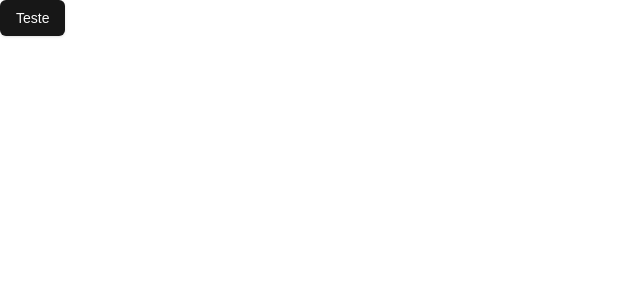
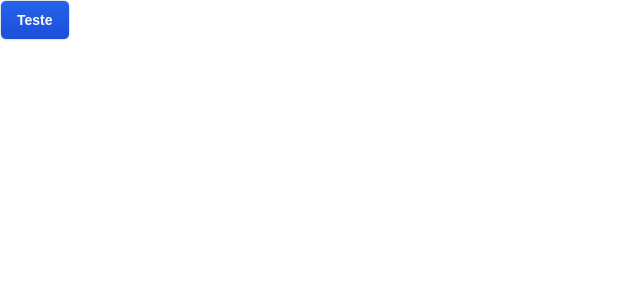
Before and after one commit to Luancss/next14-jira, a Next.js app: page / in a window 1280 px wide. Shown: the top 300 px of the page, without its empty margins (0-640 px from the left). Built offline with nearby package versions, Linux system fonts and the light colour scheme.

Commit message:
Custumizing component

```diff
--- a/src/components/ui/button.tsx
+++ b/src/components/ui/button.tsx
@@ -1,57 +1,60 @@
-import * as React from "react"
-import { Slot } from "@radix-ui/react-slot"
-import { cva, type VariantProps } from "class-variance-authority"
+import * as React from "react";
+import { Slot } from "@radix-ui/react-slot";
+import { cva, type VariantProps } from "class-variance-authority";
 
-import { cn } from "@/lib/utils"
+import { cn } from "@/lib/utils";
 
 const buttonVariants = cva(
-  "inline-flex items-center justify-center whitespace-nowrap rounded-md text-sm font-medium transition-colors focus-visible:outline-none focus-visible:ring-1 focus-visible:ring-ring disabled:pointer-events-none disabled:opacity-50",
+  "inline-flex items-center justify-center whitespace-nowrap rounded-md text-sm font-semibold transition-colors focus-visible:outline-none focus-visible:ring-1 focus-visible:ring-ring disabled:pointer-events-none disabled:bg-neutral-100 disabled:from-neutral-100 disabled:to-neutral-100 disabled:text-neutral-300 border border-neutral-200 shadow-sm",
   {
     variants: {
       variant: {
-        default:
-          "bg-primary text-primary-foreground shadow hover:bg-primary/90",
+        primary:
+          "bg-gradient-to-b from-blue-600 to-blue-700 text-primary-foreground hover:from-blue-700 hover:to-blue-700",
         destructive:
-          "bg-destructive text-destructive-foreground shadow-sm hover:bg-destructive/90",
+          "bg-gradient-to-b from-amber-600 to-amber-700 text-destructive-foreground hover:from-amber-700 hover:to-amber-700",
         outline:
           "border border-input bg-background shadow-sm hover:bg-accent hover:text-accent-foreground",
-        secondary:
-          "bg-secondary text-secondary-foreground shadow-sm hover:bg-secondary/80",
-        ghost: "hover:bg-accent hover:text-accent-foreground",
-        link: "text-primary underline-offset-4 hover:underline",
+        secondary: "bg-white text-black hover:bg-neutral-100",
+        ghost:
+          "border-transparent shadow-none hover:bg-accent hover:text-accent-foreground",
+        muted: "bg-neutral-200 text-neutral-600 hover:bg-neutral-200/80",
+        teritary:
+          "bg-blue-100 text-blue-200 border-transparent hover:bg-blue-200 shadow-none",
       },
       size: {
-        default: "h-9 px-4 py-2",
-        sm: "h-8 rounded-md px-3 text-xs",
-        lg: "h-10 rounded-md px-8",
-        icon: "h-9 w-9",
+        default: "h-10 px-4 py-2",
+        sm: "h-8 rounded-md px-3",
+        xs: "h-7 rounded-md px-2 text-xs",
+        lg: "h-12 rounded-md px-8",
+        icon: "h-8 w-8",
       },
     },
     defaultVariants: {
-      variant: "default",
+      variant: "primary",
       size: "default",
     },
   }
-)
+);
 
 export interface ButtonProps
   extends React.ButtonHTMLAttributes<HTMLButtonElement>,
     VariantProps<typeof buttonVariants> {
-  asChild?: boolean
+  asChild?: boolean;
 }
 
 const Button = React.forwardRef<HTMLButtonElement, ButtonProps>(
   ({ className, variant, size, asChild = false, ...props }, ref) => {
-    const Comp = asChild ? Slot : "button"
+    const Comp = asChild ? Slot : "button";
     return (
       <Comp
         className={cn(buttonVariants({ variant, size, className }))}
         ref={ref}
         {...props}
       />
-    )
+    );
   }
-)
-Button.displayName = "Button"
+);
+Button.displayName = "Button";
 
-export { Button, buttonVariants }
+export { Button, buttonVariants };
--- a/src/components/ui/calendar.tsx
+++ b/src/components/ui/calendar.tsx
@@ -60,8 +60,8 @@
         ...classNames,
       }}
       components={{
-        IconLeft: ({ ...props }) => <ChevronLeftIcon className="h-4 w-4" />,
-        IconRight: ({ ...props }) => <ChevronRightIcon className="h-4 w-4" />,
+        IconLeft: () => <ChevronLeftIcon className="h-4 w-4" />,
+        IconRight: () => <ChevronRightIcon className="h-4 w-4" />,
       }}
       {...props}
     />
--- a/src/components/ui/chart.tsx
+++ b/src/components/ui/chart.tsx
@@ -2,11 +2,6 @@
 
 import * as React from "react"
 import * as RechartsPrimitive from "recharts"
-import {
-  NameType,
-  Payload,
-  ValueType,
-} from "recharts/types/component/DefaultTooltipContent"
 
 import { cn } from "@/lib/utils"
 
--- a/src/components/ui/input.tsx
+++ b/src/components/ui/input.tsx
@@ -11,7 +11,7 @@
       <input
         type={type}
         className={cn(
-          "flex h-9 w-full rounded-md border border-input bg-transparent px-3 py-1 text-sm shadow-sm transition-colors file:border-0 file:bg-transparent file:text-sm file:font-medium file:text-foreground placeholder:text-muted-foreground focus-visible:outline-none focus-visible:ring-1 focus-visible:ring-ring disabled:cursor-not-allowed disabled:opacity-50",
+          "flex h-12 w-full rounded-md border border-input bg-transparent px-3 py-1 text-sm shadow-sm transition-colors file:border-0 file:bg-transparent file:text-sm file:font-medium file:text-foreground placeholder:text-muted-foreground focus-visible:outline-none focus-visible:ring-1 focus-visible:ring-ring disabled:cursor-not-allowed disabled:opacity-50",
           className
         )}
         ref={ref}
--- a/src/components/ui/select.tsx
+++ b/src/components/ui/select.tsx
@@ -24,7 +24,7 @@
   <SelectPrimitive.Trigger
     ref={ref}
     className={cn(
-      "flex h-9 w-full items-center justify-between whitespace-nowrap rounded-md border border-input bg-transparent px-3 py-2 text-sm shadow-sm ring-offset-background placeholder:text-muted-foreground focus:outline-none focus:ring-1 focus:ring-ring disabled:cursor-not-allowed disabled:opacity-50 [&>span]:line-clamp-1",
+      "flex h-12 w-full items-center justify-between whitespace-nowrap rounded-md border border-input bg-transparent px-3 py-2 text-sm shadow-sm ring-offset-background placeholder:text-muted-foreground focus:outline-none focus:ring-1 focus:ring-ring disabled:cursor-not-allowed disabled:opacity-50 [&>span]:line-clamp-1",
       className
     )}
     {...props}
```
